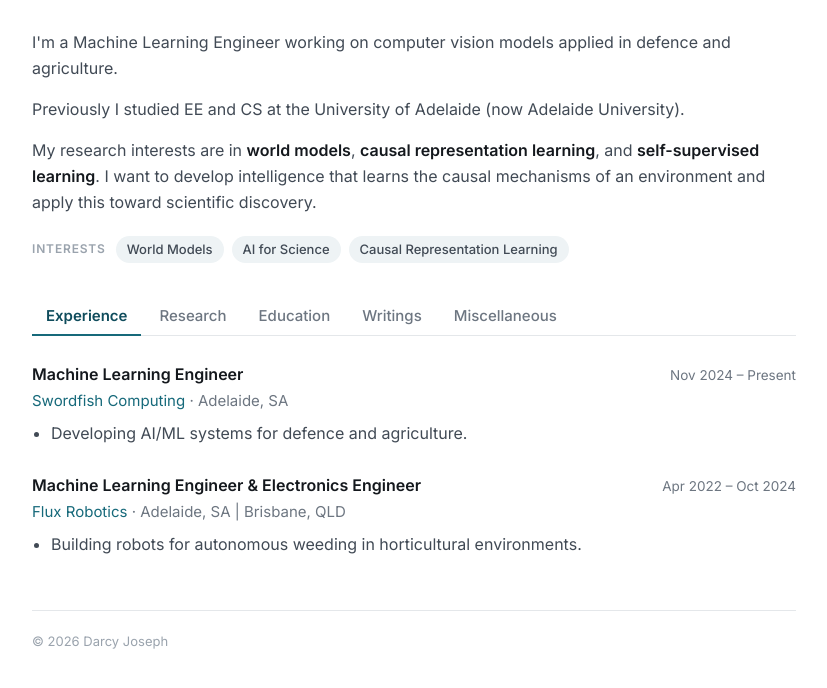
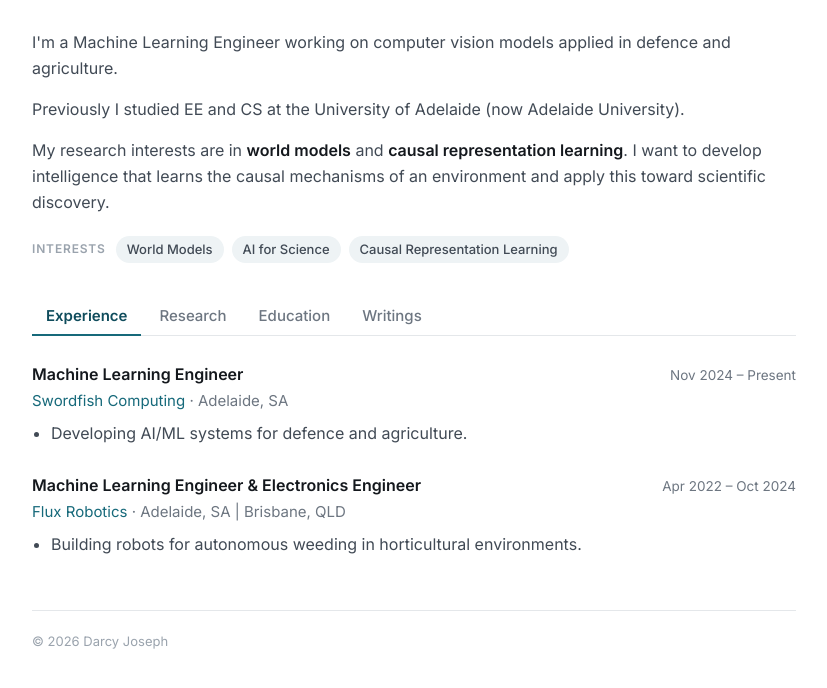
Before and after one commit to darcywjoseph/darcywjoseph.github.io, a Jekyll site: the page index.html, which Jekyll copies as it is, in a window 1280 px wide, cut to the strip 224-948 px from the top of the page. Shown: the top 688 px of the strip, without its empty margins (226-1053 px from the left). Built offline with Jekyll 4.4.1, drawn with Linux system fonts in a browser that asks for light colours.

Commit message:
feature: add contents plus misc changes

```diff
--- a/_config.yml
+++ b/_config.yml
@@ -1,5 +1,5 @@
 title: Darcy Joseph
-description: Machine Learning Engineer at Swordfish Computing. World models, causal representation learning, self-supervised learning.
+description: Machine Learning Engineer at Swordfish Computing. World models and causal representation learning.
 url: https://darcywjoseph.github.io
 
 markdown: kramdown
--- a/index.html
+++ b/index.html
@@ -7,7 +7,7 @@
 <meta name="description" content="Darcy Joseph is a Machine Learning Engineer at Swordfish Computing working on computer vision, world models and causal representation learning." />
 
 <meta property="og:title" content="Darcy Joseph" />
-<meta property="og:description" content="Machine Learning Engineer at Swordfish Computing. World models, causal representation learning, self-supervised learning." />
+<meta property="og:description" content="Machine Learning Engineer at Swordfish Computing. World models, causal representation learning." />
 <meta property="og:type" content="website" />
 <meta property="og:url" content="https://darcywjoseph.github.io/" />
 
@@ -330,9 +330,6 @@
   margin-top: 2px;
 }
 
-/* Miscellaneous entries */
-.misc-text { margin: 0 0 14px; color: var(--ink-soft); }
-
 /* ---------- Footer ---------- */
 footer {
   margin-top: 52px;
@@ -414,8 +411,8 @@
       Previously I studied EE and CS at the University of Adelaide (now Adelaide University).
     </p>
     <p>
-      My research interests are in <strong>world models</strong>, <strong>causal representation
-      learning</strong>, and <strong>self-supervised learning</strong>. I want to develop intelligence
+      My research interests are in <strong>world models</strong> and <strong>causal representation
+      learning</strong>. I want to develop intelligence
       that learns the causal mechanisms of an environment and apply this toward scientific discovery.
     </p>
     <div class="interests">
@@ -431,7 +428,6 @@
     <button class="tab-btn"        data-tab="research"   role="tab" aria-selected="false" aria-controls="research">Research</button>
     <button class="tab-btn"        data-tab="education"  role="tab" aria-selected="false" aria-controls="education">Education</button>
     <button class="tab-btn"        data-tab="writings"   role="tab" aria-selected="false" aria-controls="writings">Writings</button>
-    <button class="tab-btn"        data-tab="misc"       role="tab" aria-selected="false" aria-controls="misc">Miscellaneous</button>
   </nav>
 
   <div class="tab-pane active" id="experience" role="tabpanel" tabindex="0">
@@ -515,10 +511,6 @@
     </a>
   </div>
 
-  <div class="tab-pane" id="misc" role="tabpanel" tabindex="0">
-    <p class="misc-text">Running, football and surfing.</p>
-  </div>
-
   <footer>
     &copy; 2026 Darcy Joseph
   </footer>
```
Also changed, not shown: writings/world-models.md (+2 -2 lines).
